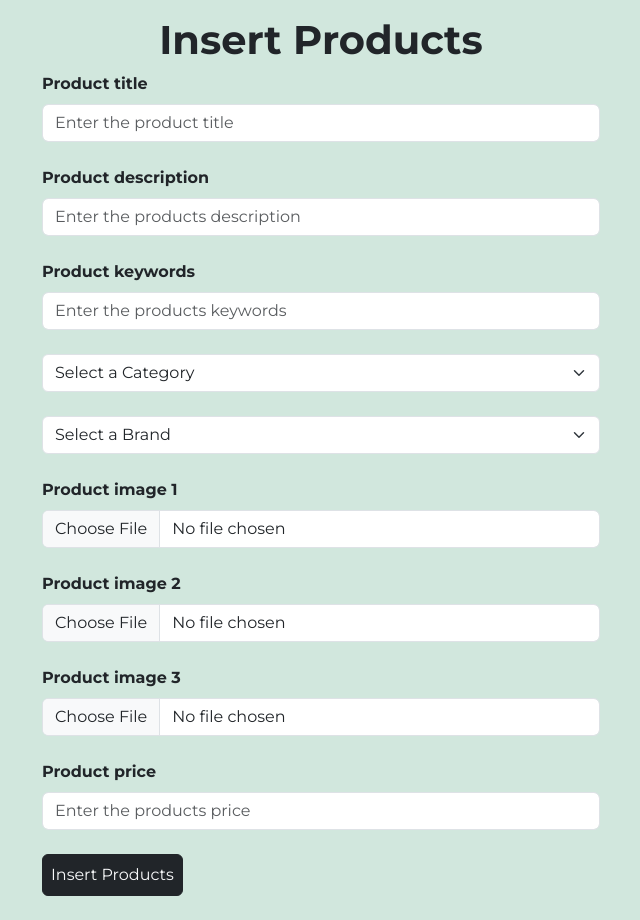
After one commit to hpemcl/php_webshop, a PHP site: page /admin_area/insert_product.php in a window 1280 px wide. The commit adds this page. Shown: the whole page, without its empty margins (319-959 px from the left). Run offline with PHP 8.4, Linux system fonts and the light colour scheme; data that the repository does not hold is empty.

Commit message:
displaying products into the website

```diff
--- a/admin_area/index.php
+++ b/admin_area/index.php
@@ -43,13 +43,13 @@
         <div class="row">
             <div class="col-md-12 bg-secondary p-1 d-flex align-items-start justify-content-center">
                 <div>
-                    <a href="#"><img src="../images/logo.png" class="admin_image" alt=""></a>
+                    <a href="#"><img src="../images/logo.png" class="admin_image" alt="logo"></a>
                     <p class="text-black text-left ms-2"> Admin Name</p>
                 </div>
 
                 <div class="button text-center pt-5">
                     <button class="text-light bg-black rounded-3">
-                        <a href="" class="nav-link  m-1 p-1">Insert Products</a>
+                        <a href="insert_product.php" class="nav-link  m-1 p-1">Insert Products</a>
                     </button>
                     <button class="text-light bg-black rounded-3">
                         <a href="" class="nav-link m-1 p-1">View Products</a>
--- /dev/null
+++ b/admin_area/insert_product.php
@@ -0,0 +1,180 @@
+<!-- php -->
+<?php
+    include('../includes/connect.php');
+    //hvis jeg trykker på knappen insert_product, så bliver produktet inserted i databasen og på webshoppen
+    if(isset($_POST['insert_product'])){
+        // $variabel = values fra the import field
+        $product_title=$_POST['product_title'];
+        $product_description=$_POST['product_description'];
+        $product_keywords=$_POST['product_keywords'];
+        $product_category=$_POST['product_category'];
+        $product_brands=$_POST['product_brands'];
+        $product_price=$_POST['product_price'];
+        $product_status='true';
+
+        //accessing images
+        $product_image1=$_FILES['product_image1']['name'];
+        $product_image2=$_FILES['product_image2']['name'];
+        $product_image3=$_FILES['product_image3']['name'];
+
+        //accessing image tmp name : temperary
+        $temp_image1=$_FILES['product_image1']['tmp_name'];
+        $temp_image2=$_FILES['product_image2']['tmp_name'];
+        $temp_image3=$_FILES['product_image3']['tmp_name'];
+
+        //checking empty condition
+        if($product_title== '' or $product_description=='' or $product_keywords=='' or $product_category=='' or $product_brands==''
+        or $product_price=='' or $product_image1=='' or $product_image2=='' or $product_image3==''){
+            echo "<script>alert('Please fill all the available fields')</script>";
+            exit();
+        }else{
+            move_uploaded_file($temp_image1,"./product_images/$product_image1");
+            move_uploaded_file($temp_image2,"./product_images/$product_image2");
+            move_uploaded_file($temp_image3,"./product_images/$product_image3");
+
+            // insert query
+            $insert_products="insert into `products` (product_title, product_description, product_keywords,category_id,
+            brand_id,product_image1,product_image2,product_image3,product_price,date,status)
+            value ('$product_title','$product_description','$product_keywords','$product_category','$product_brands',
+            '$product_image1','$product_image2','$product_image3','$product_price',NOW(),'$product_status')";
+
+            $result_query=mysqli_query($con,$insert_products);
+            if($result_query){
+                echo "<script>alert('Successfully inserted the products')</script>";
+            }
+        }
+
+    }
+?>
+
+
+<html lang="en">
+<head>
+    <meta charset="UTF-8">
+    <meta name="viewport" content="width=device-width, initial-scale=1.0">
+    <title>Clothing.com</title>
+    <link href="https://cdn.jsdelivr.net/npm/bootstrap@5.3.3/dist/css/bootstrap.min.css" rel="stylesheet" integrity="sha384-QWTKZyjpPEjISv5WaRU9OFeRpok6YctnYmDr5pNlyT2bRjXh0JMhjY6hW+ALEwIH" crossorigin="anonymous">
+    <link rel="stylesheet" href="https://cdnjs.cloudflare.com/ajax/libs/font-awesome/6.5.2/css/all.min.css" integrity="sha512-SnH5WK+bZxgPHs44uWIX+LLJAJ9/2PkPKZ5QiAj6Ta86w+fsb2TkcmfRyVX3pBnMFcV7oQPJkl9QevSCWr3W6A==" crossorigin="anonymous" referrerpolicy="no-referrer" />
+    <link rel="stylesheet" href="../style.css">
+
+    <style>
+    .btn-hover:hover {
+        background-color: white;
+        color: black;
+    }
+
+</style>
+
+</head>
+<body class="bg-success-subtle">
+    <div class="container my-3">
+        <h1 class="text-center fw-bold">Insert Products</h1>
+        <!-- form --> <!-- enctype="multipart/form-data" betyder at hvis dette er ikke på, så kan vi ik tilføje billeder -->
+        <form action="" method="post" enctype="multipart/form-data">
+            <!-- title -->
+            <div class="form-outline mb-4 w-50 m-auto">
+                <label for="product_title" class="form-label fw-bold ">Product title</label>
+                <input type="text" name="product_title" placeholder="Enter the product title" id="product_title" class="form-control " autocomplete="off" required="required">
+            </div>
+
+            <!-- description -->
+            <div class="form-outline mb-4 w-50 m-auto">
+                <label for="product_description" class="form-label fw-bold ">Product description</label>
+                <input type="text" name="product_description" placeholder="Enter the products description" id="product_description" class="form-control" autocomplete="off" required="required">
+            </div>
+
+            <!-- keywords -->
+            <div class="form-outline mb-4 w-50 m-auto">
+                <label for="product_keywords" class="form-label fw-bold ">Product keywords</label>
+                <input type="text" name="product_keywords" placeholder="Enter the products keywords" id="product_keywords" class="form-control" autocomplete="off" required="required">
+            </div>
+
+            <!-- categories -->
+            <div class="form-outline mb-4 w-50 m-auto">
+                <select name="product_category" id="" class="form-select">
+                    <option value="" >Select a Category</option>
+                    <!-- php -->
+
+                    <?php
+                    //henter data fra database ind i categories så jeg kan vælge
+                        $select_query="Select * from `categories`";
+                        $result_query=mysqli_query($con,$select_query);
+                        while($row=mysqli_fetch_assoc($result_query)){
+                            $category_title=$row['category_title'];
+                            $category_id=$row['category_id'];
+                            echo "<option value='$category_id' class='text-dark'>$category_title</option>";
+                        }
+                    ?>
+                </select>
+            </div>
+
+
+             <!-- Brands -->
+             <div class="form-outline mb-4 w-50 m-auto">
+                <select name="product_brands" id="" class="form-select">
+                    <option value="">Select a Brand</option>
+                        <!-- php -->
+
+                        <?php
+                        //henter data fra database ind i brands så jeg kan vælge
+                            $select_query="Select * from `brands`";
+                            $result_query=mysqli_query($con,$select_query);
+                            while($row=mysqli_fetch_assoc($result_query)){
+                                $brand_title=$row['brand_title'];
+                                $brand_id=$row['brand_id'];
+                                echo "<option value='$brand_id' class='text-dark'>$brand_title</option>";
+                            }
+                        ?>
+                    <!--
+                    <option value="">Brand1</option>
+                    <option value="">Brand2</option>
+                    <option value="">Brand3</option>
+                    <option value="">Brand4</option>
+                        -->
+                </select>
+            </div>
+
+            <!-- image 1-->
+            <div class="form-outline mb-4 w-50 m-auto">
+                <label for="product_image1" class="form-label fw-bold ">Product image 1</label>
+                <input type="file" name="product_image1" id="product_image1" class="form-control" autocomplete="off" required="required">
+            </div>
+
+            <!-- image 2-->
+            <div class="form-outline mb-4 w-50 m-auto">
+                <label for="product_image2" class="form-label fw-bold ">Product image 2</label>
+                <input type="file" name="product_image2" id="product_image2" class="form-control" autocomplete="off" >
+            </div>
+
+            <!-- image 3-->
+            <div class="form-outline mb-4 w-50 m-auto">
+                <label for="product_image3" class="form-label fw-bold ">Product image 3</label>
+                <input type="file" name="product_image3" id="product_image3" class="form-control" autocomplete="off" >
+            </div>
+
+            <!-- price -->
+            <div class="form-outline mb-4 w-50 m-auto">
+                <label for="product_price" class="form-label fw-bold ">Product price</label>
+                <input type="text" name="product_price" placeholder="Enter the products price" id="product_price" class="form-control" autocomplete="off" required="required">
+            </div>
+
+            <!-- price -->
+            <div class="form-outline mb-4 w-50 m-auto">
+                <input type="submit" name="insert_product" class="btn btn-hover btn-dark text-light p-2 rounded2" value="Insert Products">
+            </div>
+        </form>
+    </div>
+
+
+
+
+
+    <!-- footer
+    <div class="bg-danger-subtle text-dark p-3 py-4 text-center">
+        <p> All rights reserved &copy; Designed by Hannah - 2024</p>
+    </div>
+-->
+    <script src="https://cdn.jsdelivr.net/npm/@popperjs/core@2.11.8/dist/umd/popper.min.js" integrity="sha384-I7E8VVD/ismYTF4hNIPjVp/Zjvgyol6VFvRkX/vR+Vc4jQkC+hVqc2pM8ODewa9r" crossorigin="anonymous"></script>
+    <script src="https://cdn.jsdelivr.net/npm/bootstrap@5.3.3/dist/js/bootstrap.min.js" integrity="sha384-0pUGZvbkm6XF6gxjEnlmuGrJXVbNuzT9qBBavbLwCsOGabYfZo0T0to5eqruptLy" crossorigin="anonymous"></script>
+</body>
+</html>
--- a/style.css
+++ b/style.css
@@ -26,3 +26,9 @@ body {
     color: black;
     border-radius: 10px ;
 }
+
+
+.btn-hover:hover{
+    background-color: white;
+    color: black;
+}
```
Also changed, not shown: index.php (+35 -91 lines), admin_area/product_images/blue_jeans.png (added), admin_area/product_images/darkblue_jeans.png (added), admin_area/product_images/lightblue_jeans.png (added), admin_area/product_images/printed_beige_hoodie.png (added), admin_area/product_images/printed_beige_t-shirt.png (added), admin_area/product_images/printed_dark_hoodie.png (added), admin_area/product_images/printed_darkbeige_t-shirt.png (added), admin_area/product_images/printed_darkblue_hoodie.png (added), admin_area/product_images/printed_white_t-shirt.png (added), images/printed_beige_t-shirt.png (renamed from images/printed_beige'_t-shirt.png).
